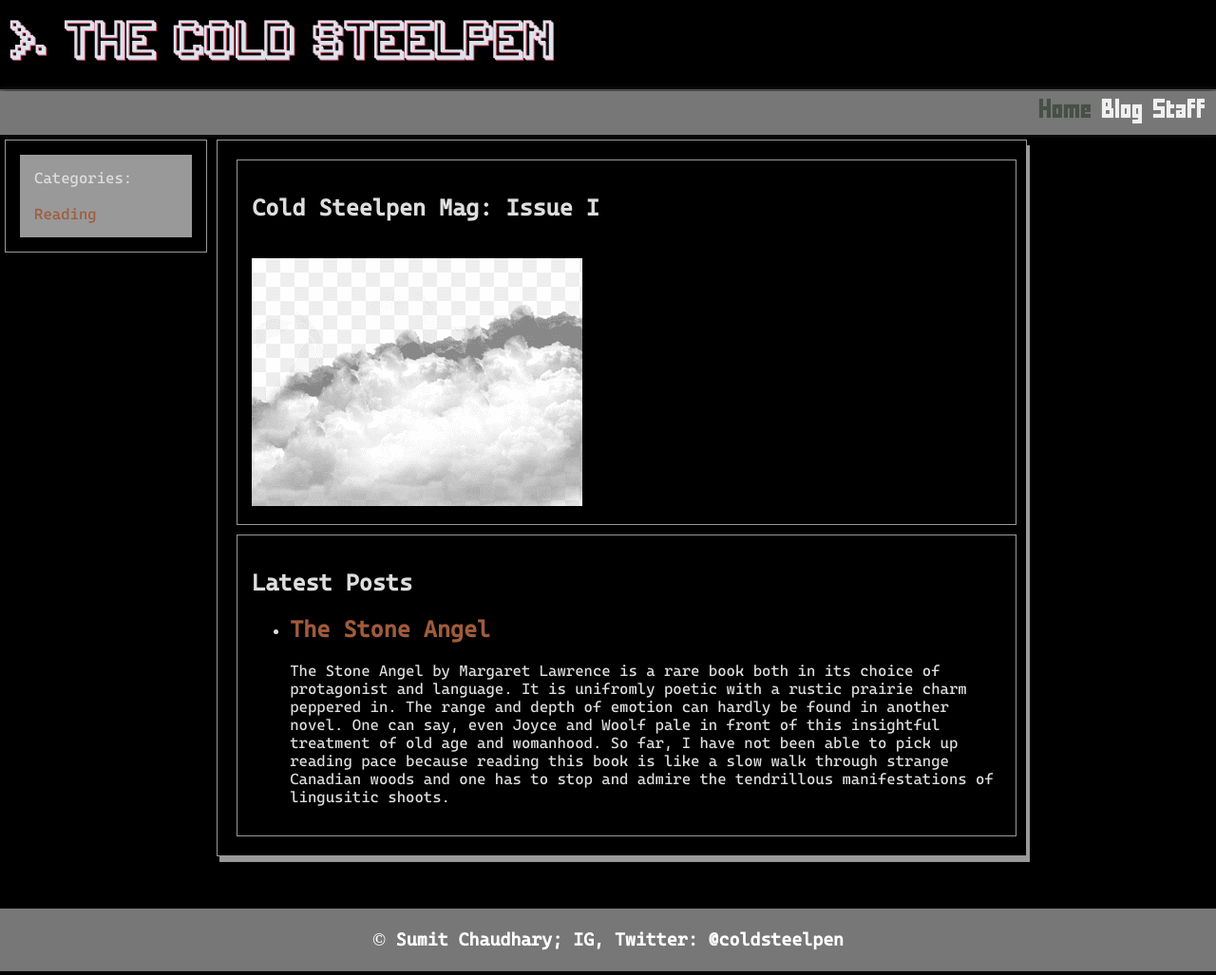
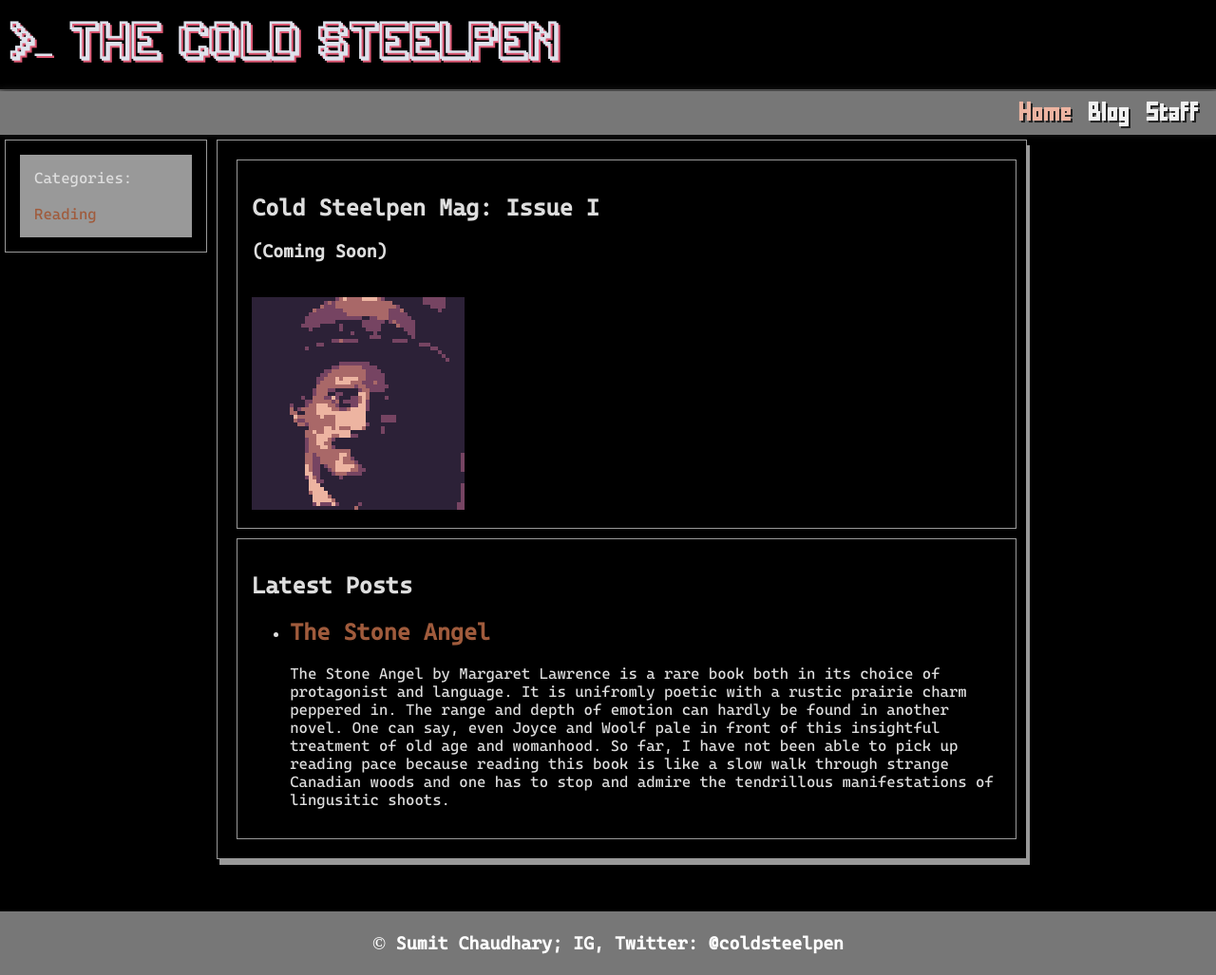
Before and after one commit to sumitee2/Karadaka-code-repo, a Jekyll site: the page built from index.html, in a window 1280 px wide. Shown: the whole page at 95% size. Built offline with Jekyll 4.4.1, drawn with Linux system fonts in a browser that asks for light colours.

Commit message:
pixel sensibility added

```diff
--- a/_includes/header.html
+++ b/_includes/header.html
@@ -1,5 +1,5 @@
 <div class = "headerbar">
 <div class="headerverticalcenter">
-	<h1 class = "leftspacedtitle"> >. the cold steelpen</h1>
+	<h1 class = "leftspacedtitle"> >_ the cold steelpen</h1>
 </div>
 </div>
--- a/_posts/2021-04-14-the-stone-angel.markdown
+++ b/_posts/2021-04-14-the-stone-angel.markdown
@@ -8,6 +8,6 @@ author: coldsteelpen
 The Stone Angel by Margaret Lawrence is a rare book both in its choice of protagonist and language. It is unifromly poetic with a rustic prairie charm peppered in. The range and depth of emotion can hardly be found in another novel. One can say, even Joyce and Woolf pale in front of this insightful treatment of old age and womanhood. So far, I have not been able to pick up reading pace because reading this book is like a slow walk through strange
 Canadian woods and one has to stop and admire the tendrillous manifestations of lingusitic shoots.
 
-![Clouds](/assets/images/stoneangel.jpg){: height="250" }
+![Clouds](/assets/images/pxArtStoneAngel.png){: height="400" }
 
 The most touching moment in the first quarter of the book is when Hagar denies her brother's request to don their mother's shawl to comfort their dying brother. She has not seen her mother, she died birthing her, and cannot bring herself to put on the pretence of being her even though she loves her brother.
--- a/_sass/main.scss
+++ b/_sass/main.scss
@@ -51,8 +51,7 @@ body {
 }
 
 .current {
- 	color: rgb(70,80,70);
-
+ 	color: rgb(237, 180, 161);
 }
 
 .uncurrent {
@@ -61,9 +60,10 @@ body {
 
 #navlink {
 	float: right;
-	margin-top: 10px;
-	margin-right: 10px;
+	margin-top: 13px;
+	margin-right: 17px;
 	font-family: navLinkFont;
+	text-shadow: 2px 2px #222222;
 }
 
 h1 {
@@ -86,7 +86,7 @@ h1 {
 	box-sizing:border-box;
 	overflow: hidden;
 	color: #DEE2EC;
-	text-shadow: 1px 1px #dc5873;
+	text-shadow: 2px 2px #dc5873;
 	font-family: headerFont;
 	position: relative;
 	font-size: large;
--- a/index.html
+++ b/index.html
@@ -13,8 +13,9 @@ layout: default
   <div class = "row">
 
 	<div class = "col-12">
-		<h2>Cold Steelpen Mag: Issue I</h2> </br>
-		<img src= "/assets/images/clouds.png"></img>
+		<h2>Cold Steelpen Mag: Issue I</h2>
+		<h3>(Coming Soon)</h3> </br>
+		<img src="assets/images/jjh.png">
 	</div>
 
 	<div class = "col-12">
```
Also changed, not shown: assets/images/jjh.png (added), assets/images/pxArtStoneAngel.png (added), 4 other files.
